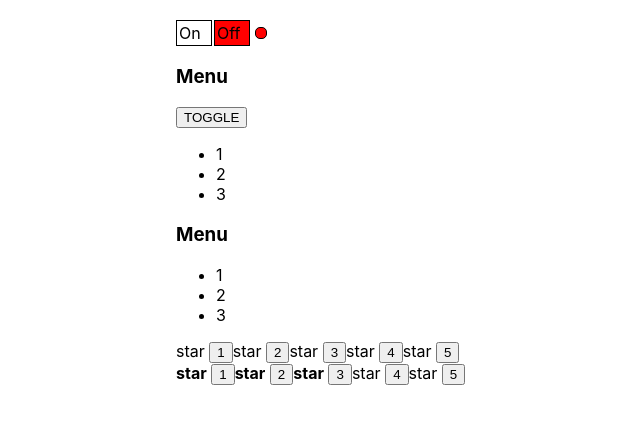
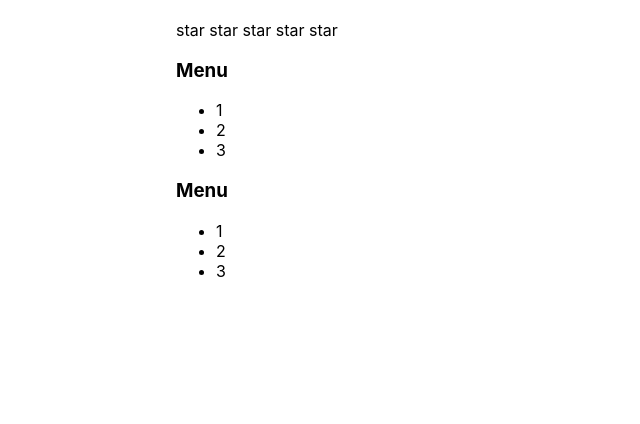
Before and after one commit to EvgeniyZamatevskiy/react-kabzda-kak-podrobno, a React (Create React App) app: page / in a window 1280 px wide. Shown: the top 424 px of the page, without its empty margins (164-804 px from the left). Built offline with nearby package versions, Linux system fonts and the light colour scheme.

Commit message:
lesson 8

```diff
--- a/src/App.tsx
+++ b/src/App.tsx
@@ -1,30 +1,19 @@
-import React from 'react'
+import React, { useState } from 'react'
 import Accordion from './components/Accordion/Accordion'
 import UnControlledAccordion from './components/UnControlledAccordion/UnControlledAccordion'
-import OnOff from './components/OnOff/OnOff'
-import { Rating } from './components/Rating/Rating'
-import UnControlledRating from './components/UnControlledRating/UnControlledRating'
+import { Rating, RatingValueType } from './components/Rating/Rating'
 import './App.css'
 
 function App() {
+
+  const [ratingValue, setRatingValue] = useState<RatingValueType>(0)
+  const [accordionCollapsed, setAccordionCollapsed] = useState<boolean>(false)
+
   return (
     <div className='App'>
-      <OnOff />
-
+      <Rating value={ratingValue} onClick={setRatingValue} />
       <UnControlledAccordion titleValue={'Menu'} />
-      <Accordion collapsed={false} titleValue={'Menu'} />
-
-      <UnControlledRating />
-      <Rating value={3} />
-
-      {/* <Accordion titleValue={'Menu'} collapsed={true} />
-      <Accordion titleValue={'Users'} collapsed={false} />
-
-      <Rating value={1} />
-      <Rating value={2} />
-      <Rating value={3} />
-      <Rating value={4} />
-      <Rating value={5} /> */}
+      <Accordion titleValue={'Menu'} collapsed={accordionCollapsed} />
     </div>
   )
 }
--- a/src/components/Rating/Rating.tsx
+++ b/src/components/Rating/Rating.tsx
@@ -1,32 +1,35 @@
 import React from 'react'
 
+export type RatingValueType = 0 | 1 | 2 | 3 | 4 | 5
+
 type RatingPropsType = {
-   value: 0 | 1 | 2 | 3 | 4 | 5
+   value: RatingValueType
+   onClick: (value: RatingValueType) => void
 }
 
 export function Rating(props: RatingPropsType) {
 
    return (
       <div>
-         <Star selected={props.value > 0} /><button>1</button>
-         <Star selected={props.value > 1} /><button>2</button>
-         <Star selected={props.value > 2} /><button>3</button>
-         <Star selected={props.value > 3} /><button>4</button>
-         <Star selected={props.value > 4} /><button>5</button>
+         <Star selected={props.value > 0} onClick={props.onClick} value={1} />
+         <Star selected={props.value > 1} onClick={props.onClick} value={2} />
+         <Star selected={props.value > 2} onClick={props.onClick} value={3} />
+         <Star selected={props.value > 3} onClick={props.onClick} value={4} />
+         <Star selected={props.value > 4} onClick={props.onClick} value={5} />
       </div>
    )
 }
 
 type StarPropsType = {
    selected: boolean
+   onClick: (value: RatingValueType) => void
+   value: RatingValueType
 }
 
 function Star(props: StarPropsType) {
-
-   if (props.selected) {
-      return <span><b>star</b> </span>
-   } else {
-      return <span>star </span>
-   }
-
+   return (
+      <span onClick={() => props.onClick(props.value)}>
+         {props.selected ? <b>star </b> : 'star '}
+      </span>
+   )
 }
--- a/src/components/UnControlledAccordion/UnControlledAccordion.tsx
+++ b/src/components/UnControlledAccordion/UnControlledAccordion.tsx
@@ -10,7 +10,7 @@
 
    return (
       <div>
-         <AccordionTitle title={props.titleValue} /> <button onClick={() => setCollapsed(!collapsed)}>TOGGLE</button>
+         <AccordionTitle title={props.titleValue} onClick={() => setCollapsed(!collapsed)} />
          {!collapsed && <AccordionBody />}
       </div>
    )
@@ -18,11 +18,12 @@
 
 type AccordionTitle = {
    title: string
+   onClick: () => void
 }
 
 function AccordionTitle(props: AccordionTitle) {
    return (
-      <h3>{props.title}</h3>
+      <h3 onClick={() => props.onClick()}>{props.title}</h3>
    )
 }
 
--- a/src/components/UnControlledRating/UnControlledRating.tsx
+++ b/src/components/UnControlledRating/UnControlledRating.tsx
@@ -10,27 +10,27 @@
 
    return (
       <div>
-         <Star selected={value > 0} /><button onClick={() => setValue(1)}>1</button>
-         <Star selected={value > 1} /><button onClick={() => setValue(2)}>2</button>
-         <Star selected={value > 2} /><button onClick={() => setValue(3)}>3</button>
-         <Star selected={value > 3} /><button onClick={() => setValue(4)}>4</button>
-         <Star selected={value > 4} /><button onClick={() => setValue(5)}>5</button>
+         <Star selected={value > 0} setValue={() => setValue(1)} />
+         <Star selected={value > 1} setValue={() => setValue(2)} />
+         <Star selected={value > 2} setValue={() => setValue(3)} />
+         <Star selected={value > 3} setValue={() => setValue(4)} />
+         <Star selected={value > 4} setValue={() => setValue(5)} />
       </div>
    )
 }
 
 type StarPropsType = {
    selected: boolean
+   setValue: () => void
 }
 
 function Star(props: StarPropsType) {
 
-   if (props.selected) {
-      return <span><b>star</b> </span>
-   } else {
-      return <span>star </span>
-   }
-
+   return (
+      <span onClick={() => props.setValue()}>
+         {props.selected ? <b>star </b> : 'star '}
+      </span>
+   )
 }
 
 export default UnControlledRating
```
